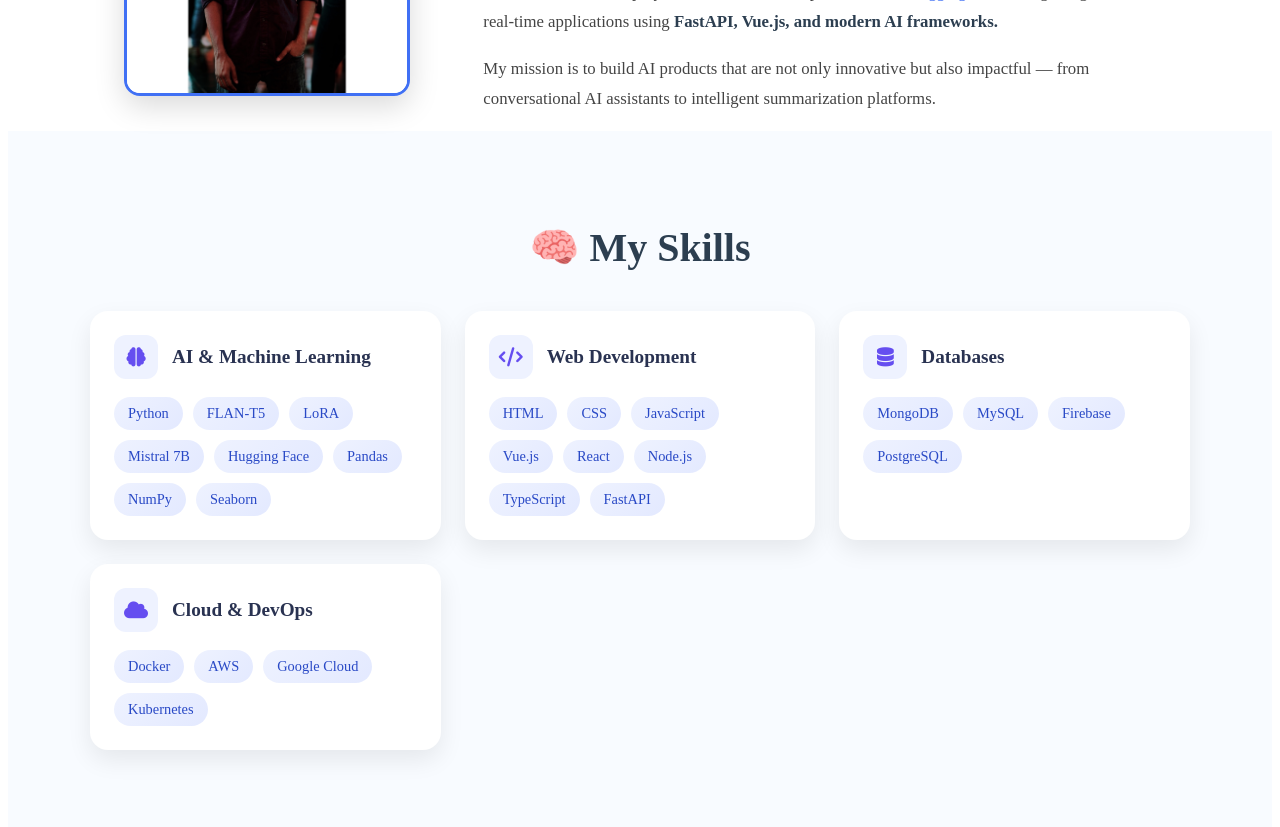
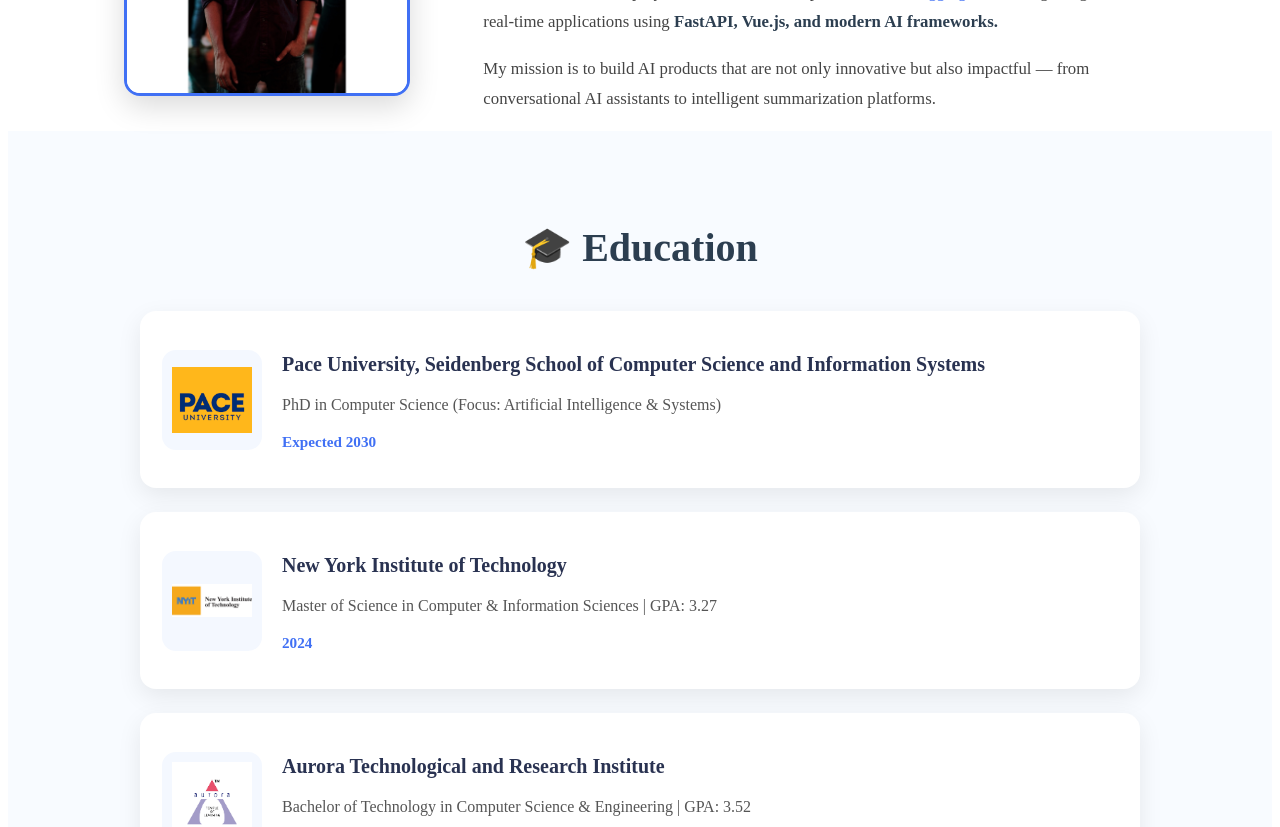
Before and after one commit to tejamah/portfolio-project, a Vue app: page /education in a window 1280 px wide. Shown: the part 800-1627 px from the top of the page. Built offline with nearby package versions, Linux system fonts and the light colour scheme; what vue3-lottie would draw is missing.

Commit message:
Update App.vue

```diff
--- a/src/components/Education.vue
+++ b/src/components/Education.vue
@@ -1,3 +1,27 @@
+<template>
+  <section class="education section" id="education">
+    <h2 class="section-title" data-aos="fade-up">🎓 Education</h2>
+
+    <div class="education-container" data-aos="fade-up" data-aos-delay="100">
+      <div
+        v-for="(item, index) in education"
+        :key="index"
+        class="education-card"
+      >
+        <div class="education-logo">
+          <img :src="item.img" :alt="`${item.institution} logo`" />
+        </div>
+
+        <div class="education-content">
+          <h3 class="education-institution">{{ item.institution }}</h3>
+          <p class="education-degree">{{ item.degree }}</p>
+          <p class="education-year">{{ item.year }}</p>
+        </div>
+      </div>
+    </div>
+  </section>
+</template>
+
 <script>
 import PaceImage from "@/assets/Images/Pace.png";
 import NyitImage from "@/assets/Images/Nyit.png";
@@ -10,24 +34,124 @@ export default {
       education: [
         {
           img: PaceImage,
-          institution: "Pace University, Seidenberg School of Computer Science and Information Systems",
-          degree: "PhD in Computer Science (Focus: Artificial Intelligence & Systems)",
+          institution:
+            "Pace University, Seidenberg School of Computer Science and Information Systems",
+          degree:
+            "PhD in Computer Science (Focus: Artificial Intelligence & Systems)",
           year: "Expected 2030",
         },
         {
           img: NyitImage,
           institution: "New York Institute of Technology",
-          degree: "Master of Science in Computer & Information Sciences | GPA: 3.27",
+          degree:
+            "Master of Science in Computer & Information Sciences | GPA: 3.27",
           year: "2024",
         },
         {
           img: ATRIImage,
           institution: "Aurora Technological and Research Institute",
-          degree: "Bachelor of Technology in Computer Science & Engineering | GPA: 3.52",
+          degree:
+            "Bachelor of Technology in Computer Science & Engineering | GPA: 3.52",
           year: "2020",
-        }
+        },
       ],
     };
   },
 };
 </script>
+
+<style scoped>
+.education {
+  padding: 60px 20px;
+  background: #f8fbff;
+}
+
+.section-title {
+  text-align: center;
+  font-size: 2.5rem;
+  font-weight: 700;
+  margin-bottom: 40px;
+  color: #2c3e50;
+}
+
+.education-container {
+  max-width: 1000px;
+  margin: 0 auto;
+  display: grid;
+  gap: 24px;
+}
+
+.education-card {
+  display: flex;
+  align-items: center;
+  gap: 20px;
+  background: #ffffff;
+  border-radius: 16px;
+  padding: 22px;
+  box-shadow: 0 8px 24px rgba(0, 0, 0, 0.08);
+  transition: transform 0.3s ease, box-shadow 0.3s ease;
+}
+
+.education-card:hover {
+  transform: translateY(-6px);
+  box-shadow: 0 12px 28px rgba(0, 0, 0, 0.12);
+}
+
+.education-logo {
+  flex-shrink: 0;
+  width: 80px;
+  height: 80px;
+  background: #f4f8ff;
+  border-radius: 14px;
+  display: flex;
+  align-items: center;
+  justify-content: center;
+  padding: 10px;
+}
+
+.education-logo img {
+  max-width: 100%;
+  max-height: 100%;
+  object-fit: contain;
+}
+
+.education-content {
+  flex: 1;
+}
+
+.education-institution {
+  font-size: 1.25rem;
+  font-weight: 700;
+  color: #293251;
+  margin-bottom: 8px;
+}
+
+.education-degree {
+  font-size: 1rem;
+  color: #555;
+  margin-bottom: 6px;
+  line-height: 1.6;
+}
+
+.education-year {
+  font-size: 0.95rem;
+  font-weight: 600;
+  color: #4070f4;
+}
+
+@media (max-width: 768px) {
+  .section-title {
+    font-size: 2rem;
+  }
+
+  .education-card {
+    flex-direction: column;
+    text-align: center;
+  }
+
+  .education-logo {
+    width: 70px;
+    height: 70px;
+  }
+}
+</style>
```
